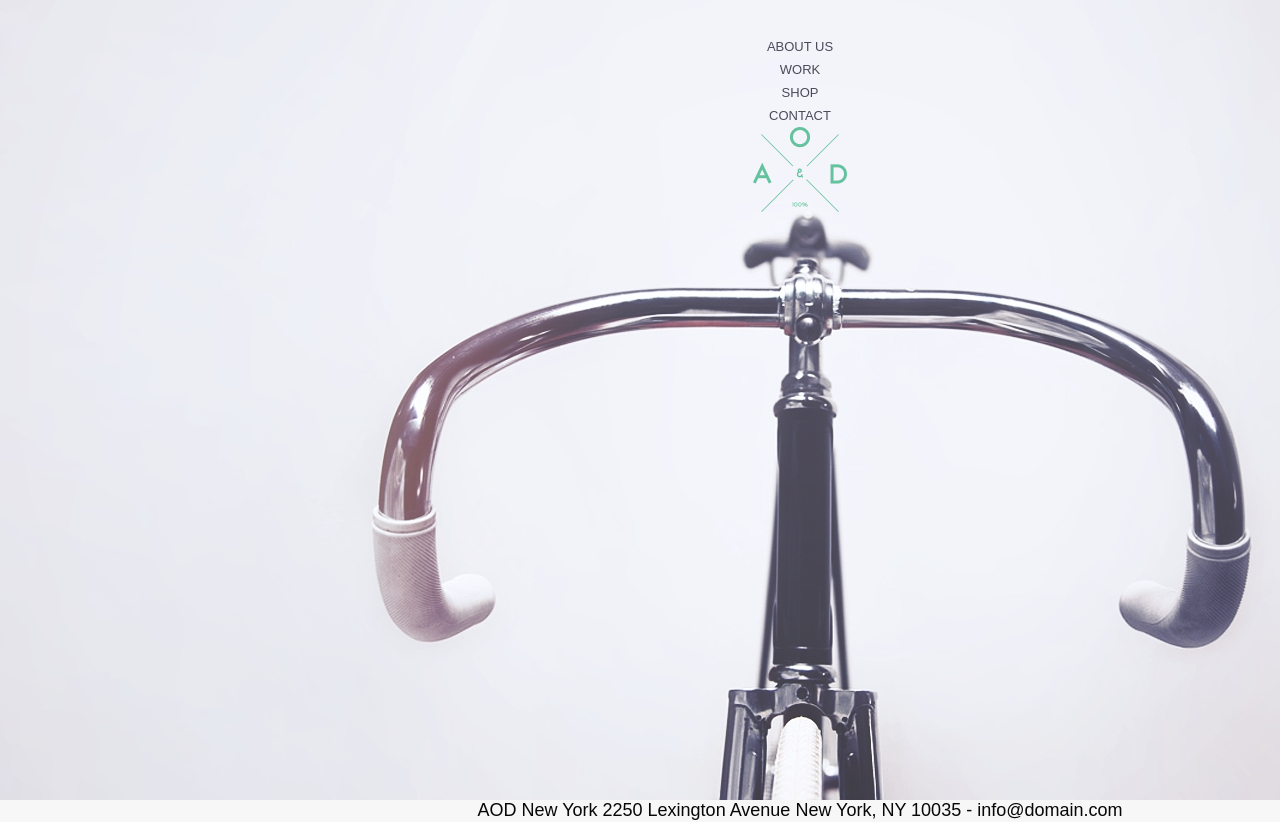
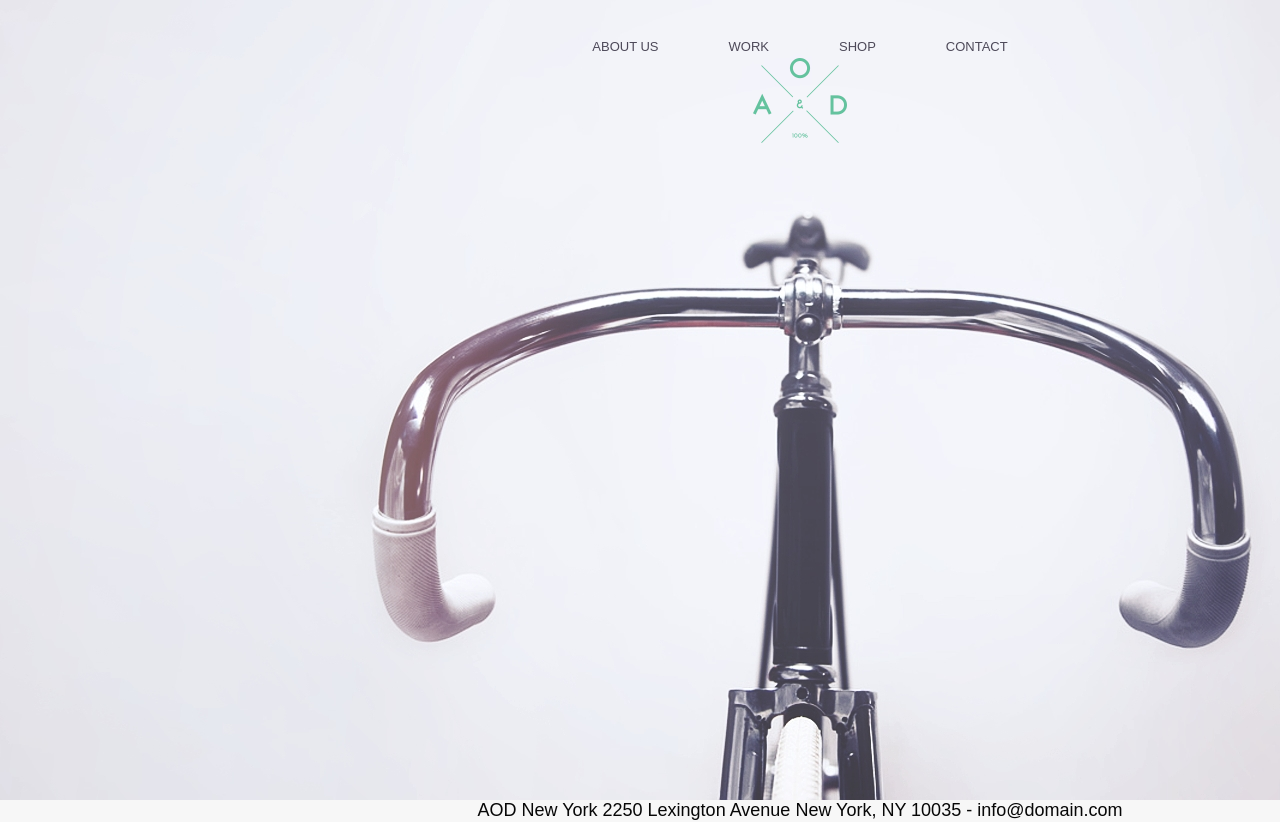
Before and after one commit to antoinrus/aod_bicycles, a plain HTML site: page index.html in a window 1280 px wide. Shown: the top 822 px of the page. Drawn offline with nearby package versions, Linux system fonts and the light colour scheme; a web font is replaced by a local one.

Commit message:
canged style.scss

```diff
--- a/#src/scss/style.scss
+++ b/#src/scss/style.scss
@@ -73,9 +73,13 @@ body {
 	}
 	// .menu__list
 	&__list {
+		display: grid;
+		grid-auto-flow: column;
+		justify-content: center;
 	}
 	// .menu__link
 	&__link {
+		padding: 0px 35px;
 		color: #4d4959;
 		font-size: 13px;
 		text-transform: uppercase;
```
Also changed, not shown: css/style.css.
